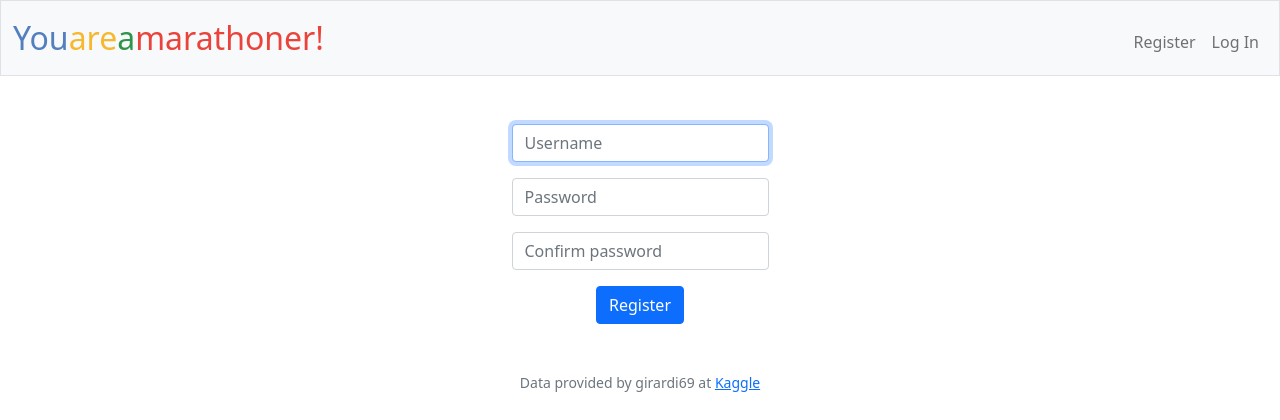
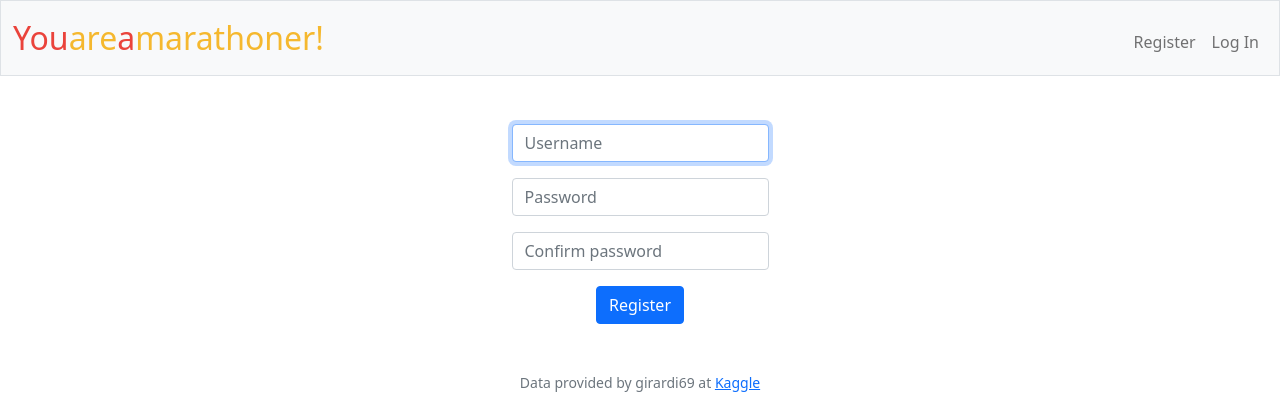
Before and after one commit to pavlovajane/cs50-final-project, a Flask app: page /register in a window 1280 px wide. Shown: the top 420 px of the page. Run offline with Flask 2, Linux system fonts and the light colour scheme.

Commit message:
Minor changes to layout.html

```diff
--- a/templates/layout.html
+++ b/templates/layout.html
@@ -24,7 +24,7 @@
 
         <nav class="bg-light border navbar navbar-expand-md navbar-light">
             <div class="container-fluid">
-                <a class="navbar-brand" href="/"><span class="blue">You</span><span class="yellow">are</span><span class="green">a</span><span class="red">marathoner!</span></a>
+                <a class="navbar-brand" href="/"><span class="red">You</span><span class="yellow">are</span><span class="red">a</span><span class="yellow">marathoner!</span></a>
                 <button aria-controls="navbar" aria-expanded="false" aria-label="Toggle navigation" class="navbar-toggler"
                     data-bs-target="#navbar" data-bs-toggle="collapse" type="button">
                     <span class="navbar-toggler-icon"></span>
```
